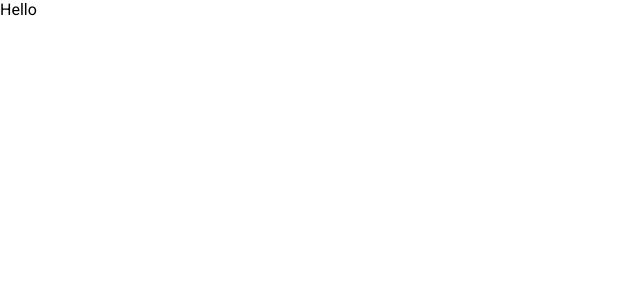
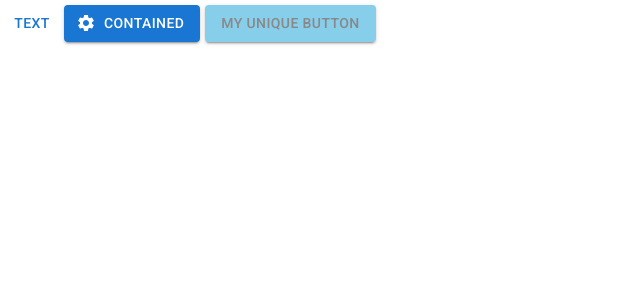
Before and after one commit to motahare-vatandoust/learn-mui, a React (Create React App) app: page / in a window 1280 px wide. Shown: the top 300 px of the page, without its empty margins (0-640 px from the left). Built offline with nearby package versions, Linux system fonts and the light colour scheme.

Commit message:
add some buttons

```diff
--- a/src/App.js
+++ b/src/App.js
@@ -1,7 +1,22 @@
+import { Button } from "@mui/material";
+import { styled } from "@mui/system";
+import SettingsIcon from '@mui/icons-material/Settings';
+
+const BlueButton = styled(Button)({
+  backgroundColor: "skyblue",
+  color: "#888",
+  margin: "5px",
+  "&:hover": {
+    backgroundColor: "lightblue"
+  }
+});
+
 function App() {
   return (
     <div className="App">
-     Hello
+      <Button variant="text">Text</Button>
+      <Button startIcon={<SettingsIcon />} variant="contained">Contained</Button>
+      <BlueButton variant="contained">My unique button</BlueButton>
     </div>
   );
 }
```
